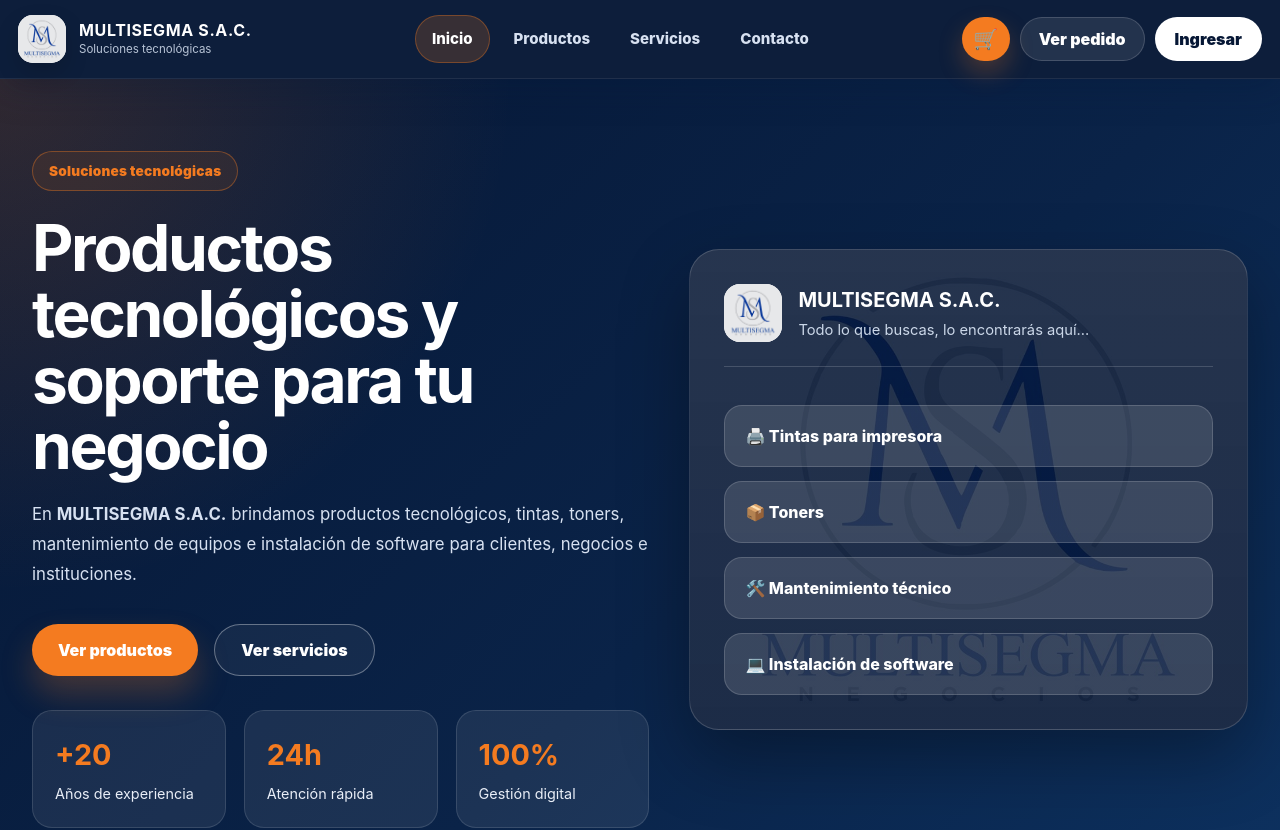
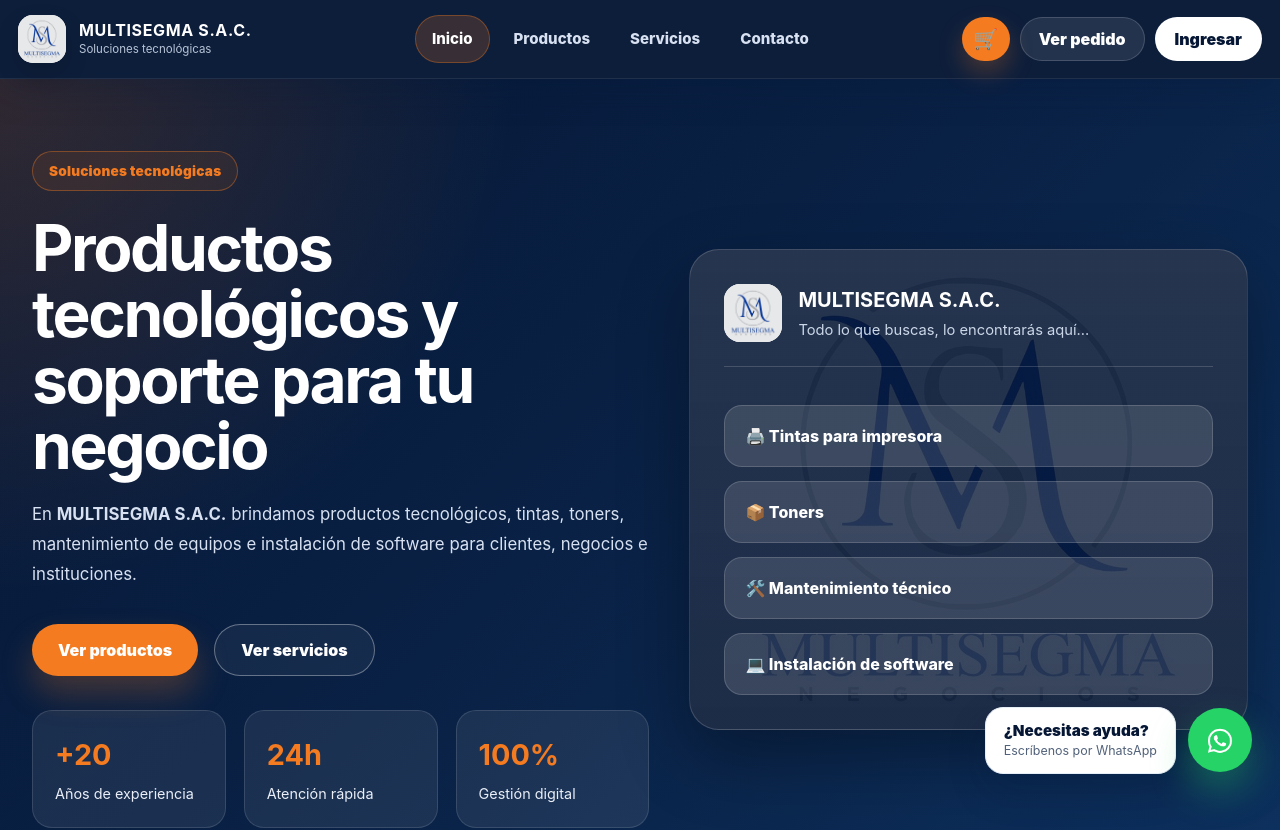
Before and after one commit to JH188/-multisegma-sac, an Angular app in the folder frontend/: page / in a window 1280 px wide. Shown: the top 830 px of the page. Built offline with nearby package versions, Linux system fonts and the light colour scheme; no server answers.

Commit message:
Agregar boton flotante de WhatsApp

```diff
--- a/frontend/src/app/app.html
+++ b/frontend/src/app/app.html
@@ -204,6 +204,24 @@
     <span>Desarrollado con ❤️ para Multisegma</span>
   </div>
 </footer>
+<!-- BOTÓN FLOTANTE WHATSAPP -->
+<a
+  class="whatsapp-help"
+  href="https://wa.me/51998311743?text=Hola%20Multisegma,%20quiero%20hacer%20una%20consulta."
+  target="_blank"
+  rel="noopener noreferrer"
+  *ngIf="!isAdminRoute()"
+  aria-label="Contactar por WhatsApp"
+>
+  <div class="whatsapp-help-text">
+    <strong>¿Necesitas ayuda?</strong>
+    <span>Escríbenos por WhatsApp</span>
+  </div>
+
+  <div class="whatsapp-help-icon">
+    <img src="assets/lisume/whatsapp..png" alt="WhatsApp" />
+  </div>
+</a>
 
 <!-- PANEL CARRITO -->
 <app-cart-panel *ngIf="cartUi.isOpen()"></app-cart-panel>
--- a/frontend/src/app/app.scss
+++ b/frontend/src/app/app.scss
@@ -679,3 +679,146 @@
     inset: 70px 0 0;
   }
 }
+/* =========================
+   BOTÓN FLOTANTE WHATSAPP
+========================= */
+
+.whatsapp-float {
+  position: fixed;
+  right: 26px;
+  bottom: 26px;
+  z-index: 1200;
+  display: inline-flex;
+  align-items: center;
+  gap: 10px;
+  min-height: 58px;
+  padding: 10px 18px 10px 12px;
+  border-radius: 999px;
+  background: #25d366;
+  color: #ffffff;
+  text-decoration: none;
+  font-weight: 900;
+  box-shadow: 0 18px 38px rgba(37, 211, 102, 0.35);
+  transition: 0.22s ease;
+}
+
+.whatsapp-float:hover {
+  transform: translateY(-3px);
+  box-shadow: 0 22px 45px rgba(37, 211, 102, 0.45);
+}
+
+.whatsapp-float img {
+  width: 38px;
+  height: 38px;
+  object-fit: contain;
+  display: block;
+}
+
+.whatsapp-float span {
+  font-size: 0.95rem;
+}
+
+@media (max-width: 820px) {
+  .whatsapp-float {
+    right: 16px;
+    bottom: 18px;
+    min-height: 54px;
+    padding: 10px;
+    border-radius: 50%;
+  }
+
+  .whatsapp-float img {
+    width: 34px;
+    height: 34px;
+  }
+
+  .whatsapp-float span {
+    display: none;
+  }
+}
+/* =========================
+   WHATSAPP FLOTANTE TIPO JONZKO
+========================= */
+
+.whatsapp-help {
+  position: fixed;
+  right: 28px;
+  bottom: 26px;
+  z-index: 1300;
+  display: inline-flex;
+  align-items: center;
+  gap: 12px;
+  text-decoration: none;
+}
+
+.whatsapp-help-text {
+  padding: 14px 18px;
+  border-radius: 18px;
+  background: #ffffff;
+  color: #061735;
+  box-shadow: 0 16px 38px rgba(6, 23, 53, 0.18);
+  border: 1px solid #e5edf6;
+  display: flex;
+  flex-direction: column;
+  line-height: 1.2;
+}
+
+.whatsapp-help-text strong {
+  font-size: 0.95rem;
+  font-weight: 1000;
+}
+
+.whatsapp-help-text span {
+  margin-top: 4px;
+  font-size: 0.78rem;
+  color: #52627a;
+}
+
+.whatsapp-help-icon {
+  width: 64px;
+  height: 64px;
+  border-radius: 50%;
+  background: #25d366;
+  display: flex;
+  align-items: center;
+  justify-content: center;
+  box-shadow: 0 18px 38px rgba(37, 211, 102, 0.36);
+  transition: 0.25s ease;
+}
+
+.whatsapp-help-icon img {
+  width: 36px;
+  height: 36px;
+  object-fit: contain;
+}
+
+.whatsapp-help:hover .whatsapp-help-icon {
+  transform: translateY(-3px) scale(1.04);
+  box-shadow: 0 22px 45px rgba(37, 211, 102, 0.45);
+}
+
+.whatsapp-help:hover .whatsapp-help-text {
+  transform: translateY(-2px);
+}
+
+/* MÓVIL */
+@media (max-width: 820px) {
+  .whatsapp-help {
+    right: 16px;
+    bottom: 18px;
+  }
+
+  .whatsapp-help-text {
+    display: none;
+  }
+
+  .whatsapp-help-icon {
+    width: 58px;
+    height: 58px;
+  }
+
+  .whatsapp-help-icon img {
+    width: 34px;
+    height: 34px;
+  }
+}
```
Also changed, not shown: frontend/src/assets/lisume/whatsapp..png (added).
